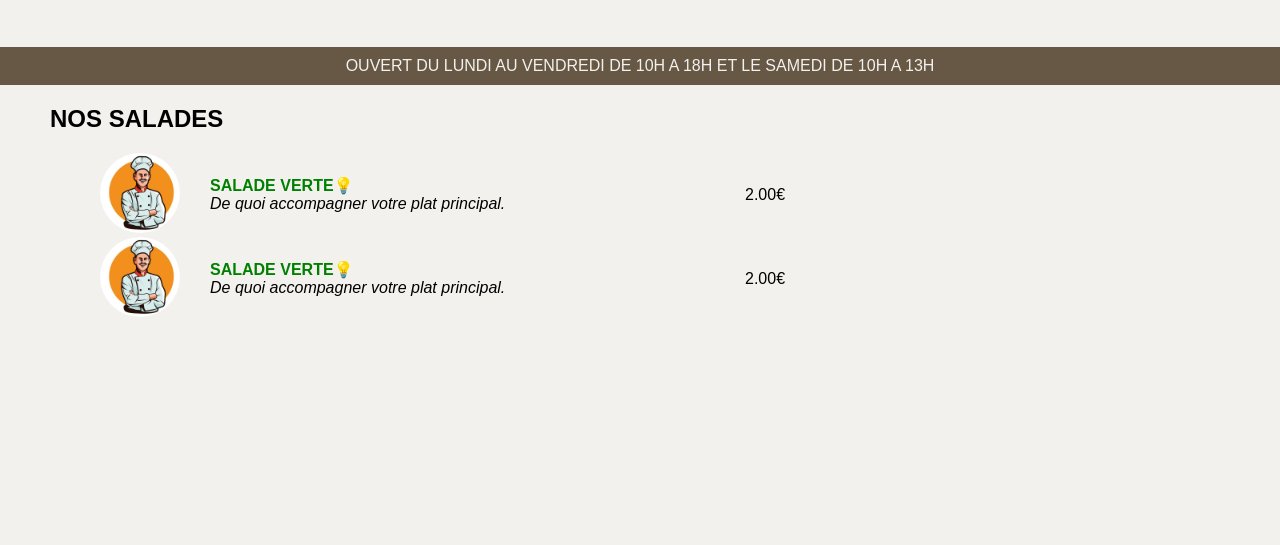
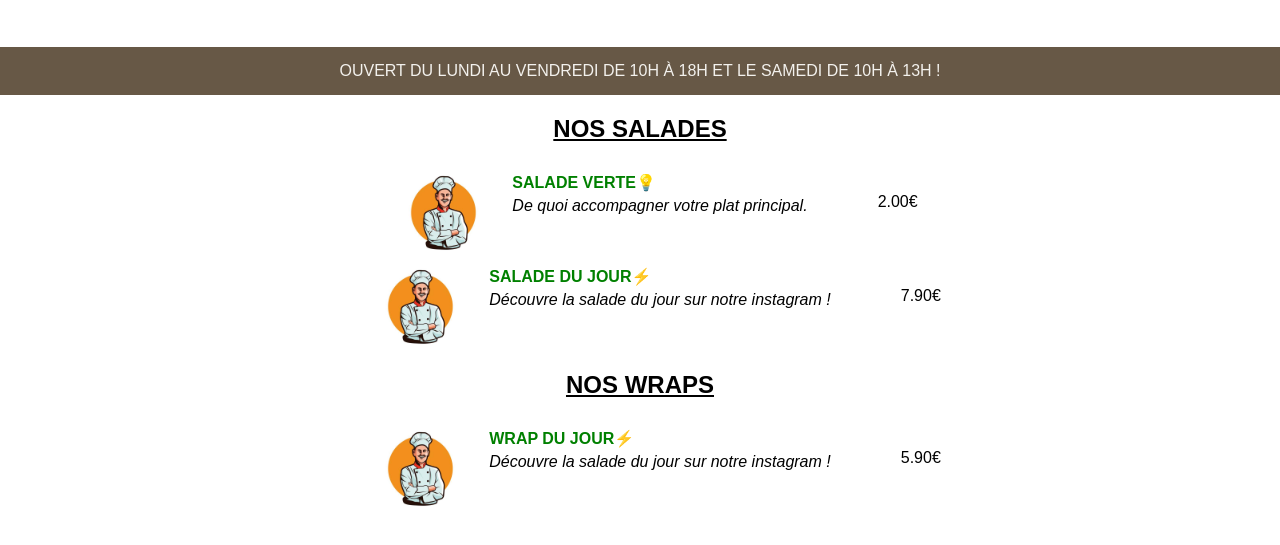
Before and after one commit to Dereeds/DEREEDS, a plain HTML site: page cgtest.html in a window 1280 px wide. Shown: the part 201-746 px from the top of the page. Drawn offline with Linux system fonts and the light colour scheme.

Commit message:
change name

```diff
--- a/cg().html
+++ b/cgtest.html
@@ -2,7 +2,7 @@
 <html lang="fr">
     <head>
         <meta charset="UTF-8" />
-        <link rel="stylesheet" href="css/cg.css">
+        <link rel="stylesheet" href="css/cgtest.css">
         <title>Title</title>
     </head>
     <body>
@@ -10,10 +10,10 @@
             <img class="logo" src="img/cg.png" width=300>
         </div>
         <div class="info">
-            <p>OUVERT DU LUNDI AU VENDREDI DE 10H A 18H ET LE SAMEDI DE 10H A 13H</p>
+            <p>OUVERT DU LUNDI AU VENDREDI DE 10H À 18H ET LE SAMEDI DE 10H À 13H !</p>
         </div>
+        <h2><U>NOS SALADES</U></h2>
         <div class="block">
-            <h2>NOS SALADES</h2>
             <div class="block-menu">
                 <div class="img-menu">
                     <img class="img-size" src="img/wait.jpg">
@@ -31,13 +31,28 @@
                     <img class="img-size" src="img/wait.jpg">
                 </div>
                 <div class="text">
-                     <p class="titre-menu"><b>Salade verte💡</b></p>
-                     <p class="desc-menu"><i>De quoi accompagner votre plat principal.</i></p>
+                     <p class="titre-menu"><b>Salade du jour⚡️</b></p>
+                     <p class="desc-menu"><i>Découvre la salade du jour sur notre instagram !</i></p>
                  </div>
                 <div class="price">
-                    <p>2.00€</p>
+                    <p>7.90€</p>
+                 </div>
+            </div>
+        <h2><U>NOS WRAPS</U></h2>
+        <div class="block">
+            <div class="block-menu">
+                <div class="img-menu">
+                    <img class="img-size" src="img/wait.jpg">
+                </div>
+                <div class="text">
+                     <p class="titre-menu"><b>Wrap du jour⚡️</b></p>
+                     <p class="desc-menu"><i>Découvre la salade du jour sur notre instagram !</i></p>
+                 </div>
+                <div class="price">
+                    <p>5.90€</p>
                  </div>
             </div>
         </div>
+        </div>
     </body>
 </html>
--- a/css/cg().css
+++ b/css/cgtest.css
@@ -5,9 +5,9 @@
     font-family: Arial, Helvetica, sans-serif;
 }
 h2{
-    padding-left: 50px;
-    padding-bottom: 20px;
-    padding-top: 20px;
+    display: flex;
+    justify-content: center;
+    margin: 20px;
 }
 
 .top {
@@ -18,17 +18,22 @@ h2{
     align-items: center;
 }
 div.block {
-    background-color: red;
+    width: 100%;
+    display: inline-block;
+    justify-content: center;
+    align-content: center;
 }
 div.block-menu{
+    margin: 10px;
+    width: 100%;
     display: flex;
-    align-items: center;
-    background-color: black;
+    align-content: center;
+    justify-content: center;
 }
 div.info {
     background-color: #675846;
-    padding-top: 10px;
-    padding-bottom: 10px;
+    padding-top: 15px;
+    padding-bottom: 15px;
     text-align: center;
     color: #F3F1ED;
 }
@@ -36,14 +41,16 @@ div.info {
 div.img-menu{
     padding-right: 30px;
 }
-div.price,
-div.text{
-    width: 50%
+div.text {
+    padding-right: 50px;
 }
-
+div.price p{
+    margin: 50%;
+}
 p.titre-menu {
     color: green;
     text-transform: uppercase;
+    padding-bottom: 5px;
 }
 
 .img-menu .img-size {
```
